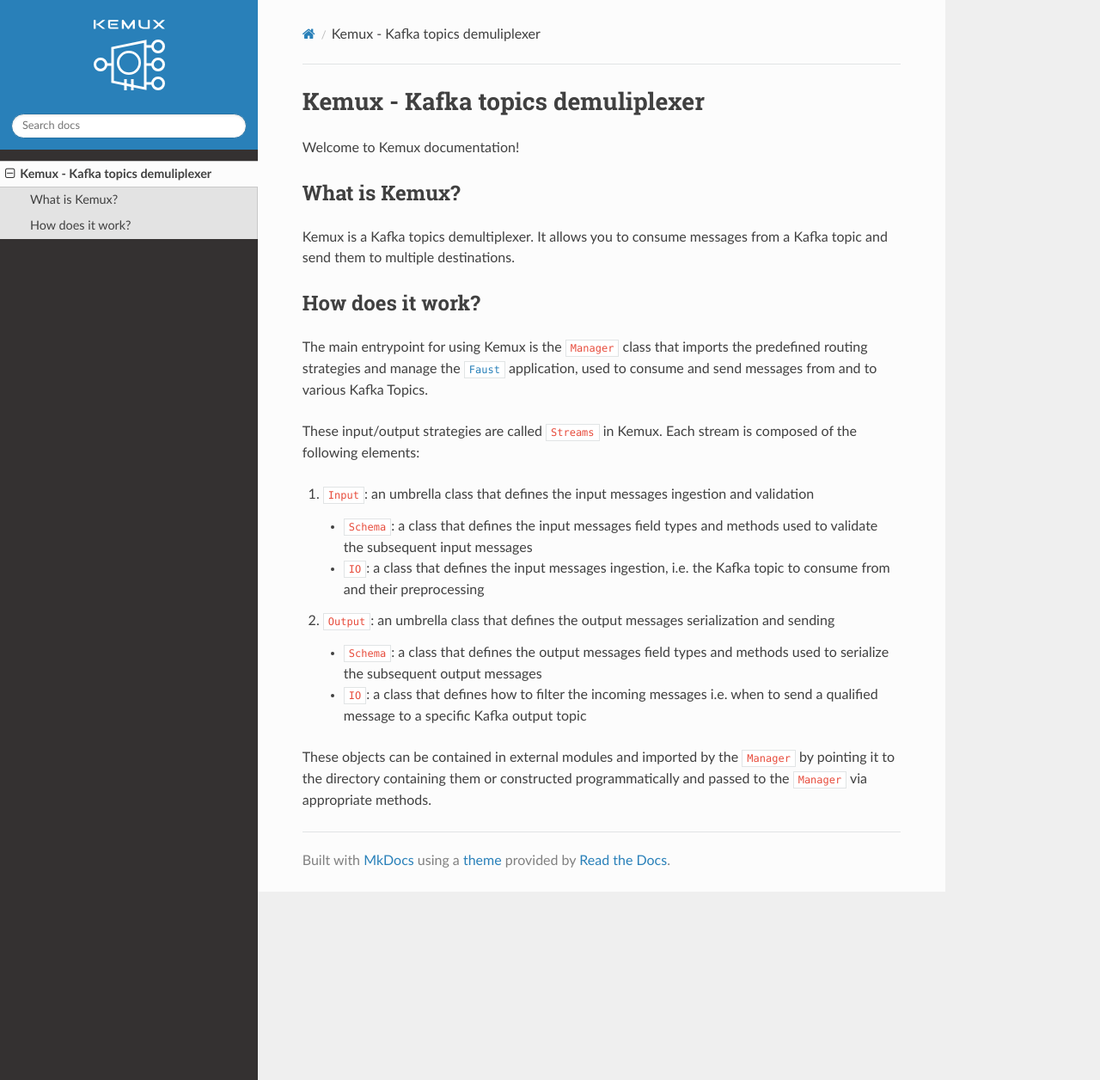
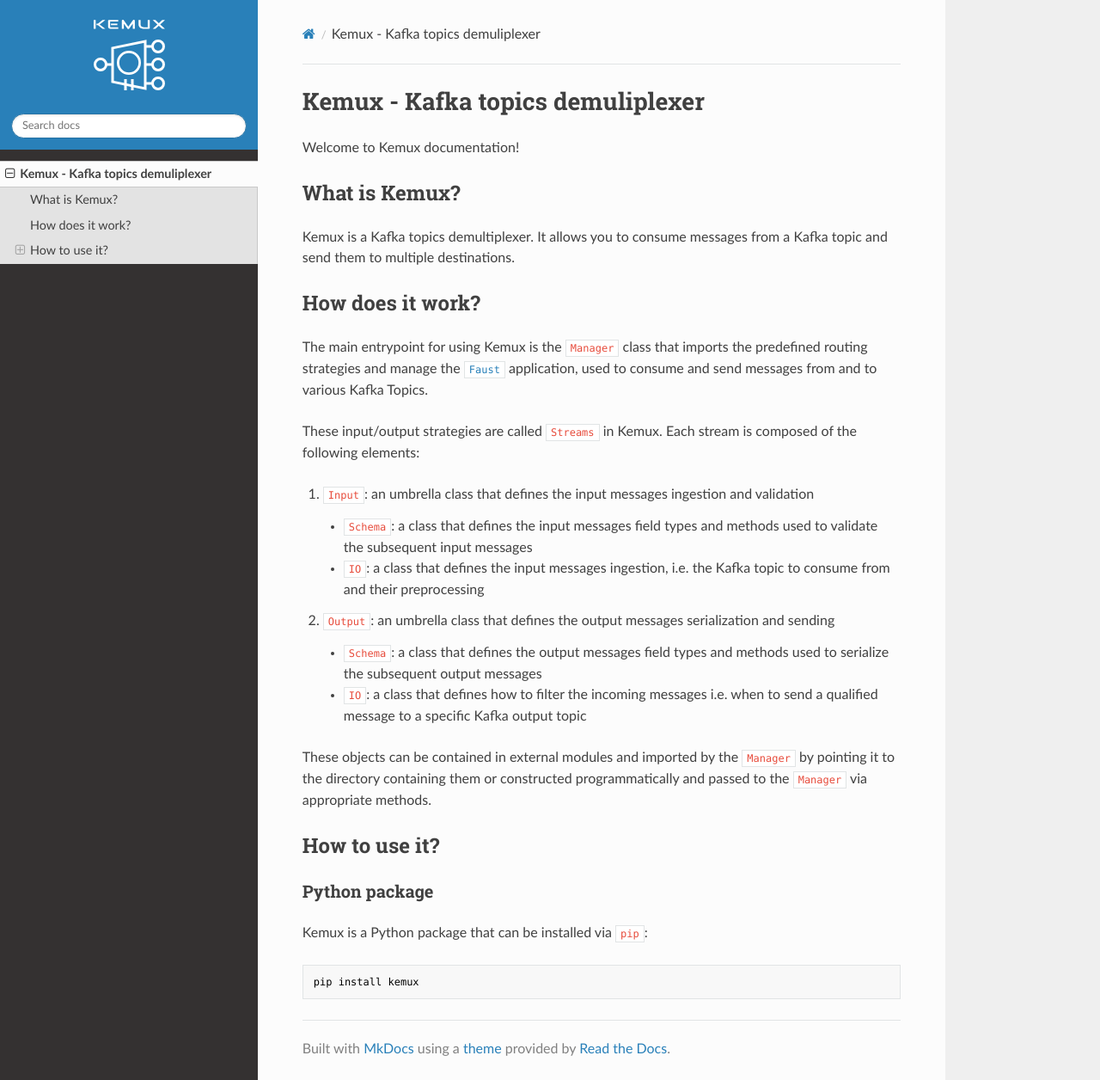
Before and after one commit to kamilrybacki/Kemux, an MkDocs documentation site: the page built from docs/index.md, in a window 1280 px wide and 1256 px high. Shown: the whole window at 86% size. Built offline with MkDocs 1.6.1, drawn with Linux system fonts in a browser that asks for light colours; nearby versions of some CDN libraries.

Commit message:
publishign workflow

````diff
--- a/docs/index.md
+++ b/docs/index.md
@@ -22,3 +22,13 @@
     - `IO`: a class that defines how to filter the incoming messages i.e. when to send a qualified message to a specific Kafka output topic
 
 These objects can be contained in external modules and imported by the `Manager` by pointing it to the directory containing them or constructed programmatically and passed to the `Manager` via appropriate methods.
+
+## How to use it?
+
+### Python package
+
+Kemux is a Python package that can be installed via `pip`:
+
+```bash
+pip install kemux
+```
````
Also changed, not shown: 1 other file.
